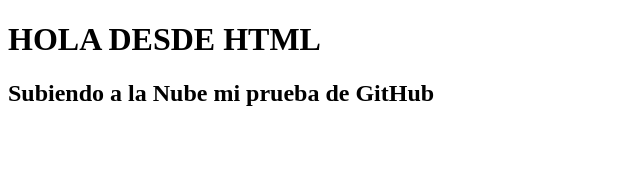
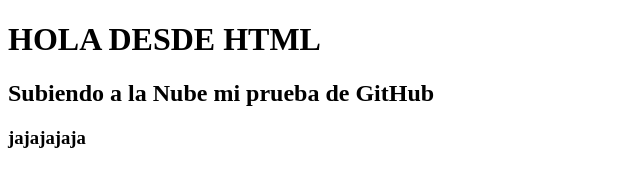
Before and after one commit to Leaned86/git-VisualStudioCode, a plain HTML site: page index.html in a window 1280 px wide. Shown: the whole page, without its empty margins (0-640 px from the left). Drawn offline with Linux system fonts and the light colour scheme.

Commit message:
Subiendo a la nube

```diff
--- a/index.html
+++ b/index.html
@@ -9,5 +9,6 @@
 <body>
   <H1>HOLA DESDE HTML</H1>
   <h2>Subiendo a la Nube mi prueba de GitHub</h2>
+  <h3>jajajajaja</h3>
 </body>
 </html>
```
